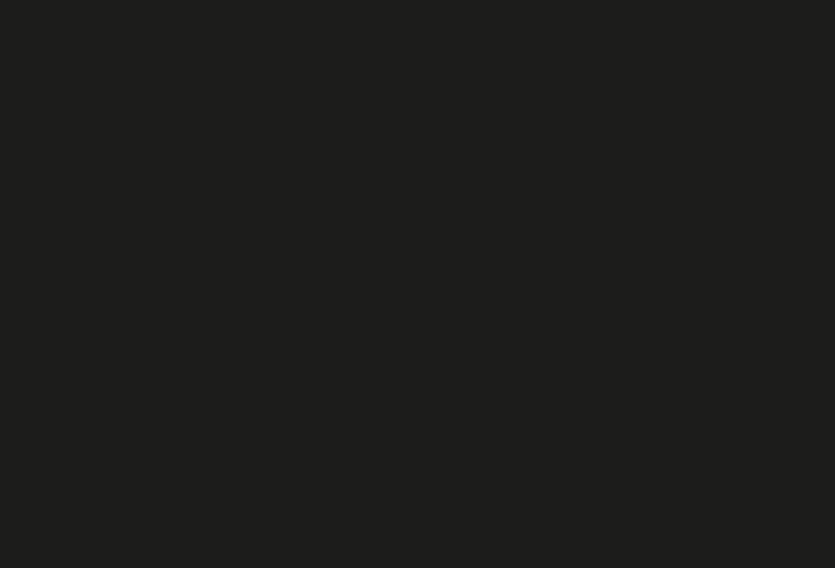
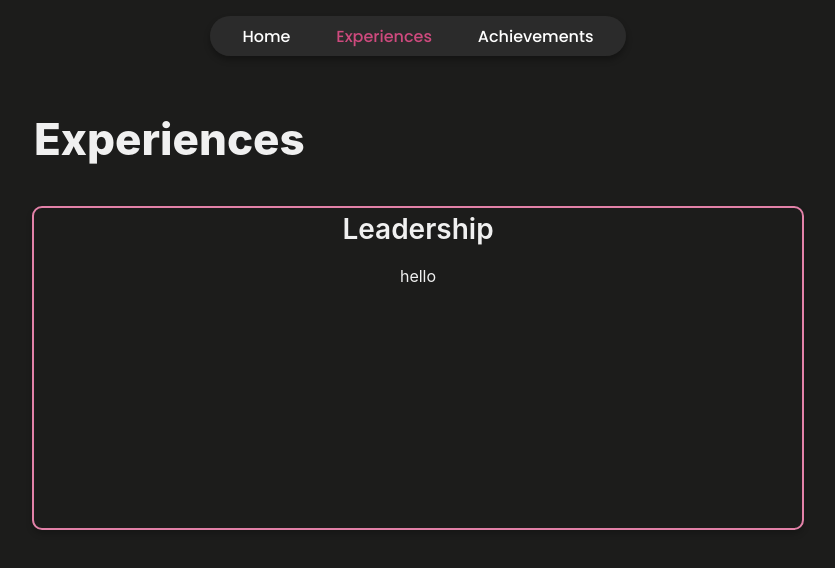
Before and after one commit to arthaggarwal/arth-portfolio, a React (Create React App) app: page /experiences in a window 1280 px wide. Before the commit this address had no page. Shown: the top 568 px of the page, without its empty margins (222-1057 px from the left). Built offline with nearby package versions, Linux system fonts and the light colour scheme.

Commit message:
some not very useful additions

```diff
--- a/src/App.jsx
+++ b/src/App.jsx
@@ -1,5 +1,7 @@
 import { BrowserRouter as Router, Routes, Route } from "react-router-dom";
 import HomePage from "./pages/HomePage/homepage";
+import Experiences from "./pages/Experiences/experiences";
+import Achievements from "./pages/Achievements/achievements";
 
 function App() {
   return (
@@ -7,6 +9,8 @@ function App() {
       <div className="App">
         <Routes>
           <Route path="/" element={<HomePage />} />
+          <Route path="/experiences" element={<Experiences />} />
+          <Route path="/achievements" element={<Achievements />} />
         </Routes>
       </div>
     </Router>
--- a/src/components/navbar.jsx
+++ b/src/components/navbar.jsx
@@ -47,7 +47,7 @@ export default function Navbar({ current_page }) {
         Home
       </a>
       <a
-        href=""
+        href="/experiences"
         style={{
           ...nav_item,
           color: current_page === "experiences" ? "#ce4a7e" : "#fff",
@@ -61,7 +61,7 @@ export default function Navbar({ current_page }) {
         Experiences
       </a>
       <a
-        href=""
+        href="/achievements"
         style={{
           ...nav_item,
           color: current_page === "achievements" ? "#ce4a7e" : "#fff",
--- /dev/null
+++ b/src/pages/Achievements/achievements.jsx
@@ -0,0 +1,22 @@
+import react from "react";
+import Navbar from "../../components/navbar";
+import "./achievements.css";
+import "../../App.css";
+
+export default function Achievements() {
+  return (
+    <div className="body">
+      <Navbar current_page="achievements" />
+      <div className="achievements">
+        <p className="header">Achievements</p>
+        <div className="achievements-box">
+          <p className="sub-header">Achievements</p>
+          <div className="box-content">
+            <p>hello</p>
+            <img src="" alt="" />
+          </div>
+        </div>
+      </div>
+    </div>
+  );
+}
--- /dev/null
+++ b/src/pages/Experiences/experiences.css
@@ -0,0 +1,22 @@
+.leadership {
+  flex-direction: row;
+  display: flex;
+  margin-top: 7rem;
+  width: 60vw;
+  height: auto;
+  align-items: center;
+  flex-direction: column;
+  align-items: start;
+}
+.leadership-box {
+  display: flex;
+  flex-direction: column;
+  align-items: center;
+  align-self: center;
+  margin-top: 2.5rem;
+  width: 100%;
+  height: 40vh;
+  border: 2px solid #e281a8;
+  border-radius: 10px;
+  box-shadow: 0px 4px 6px rgba(0, 0, 0, 0.2);
+}
--- /dev/null
+++ b/src/pages/Experiences/experiences.jsx
@@ -0,0 +1,22 @@
+import react from "react";
+import Navbar from "../../components/navbar";
+import "./experiences.css";
+import "../../App.css";
+
+export default function Experiences() {
+  return (
+    <div className="body">
+      <Navbar current_page="experiences" />
+      <div className="leadership">
+        <p className="header">Experiences</p>
+        <div className="leadership-box">
+          <p className="sub-header">Leadership</p>
+          <div className="box-content">
+            <p>hello</p>
+            <img src="" alt="" />
+          </div>
+        </div>
+      </div>
+    </div>
+  );
+}
```
Also changed, not shown: src/pages/Achievements/achievements.css (added).
